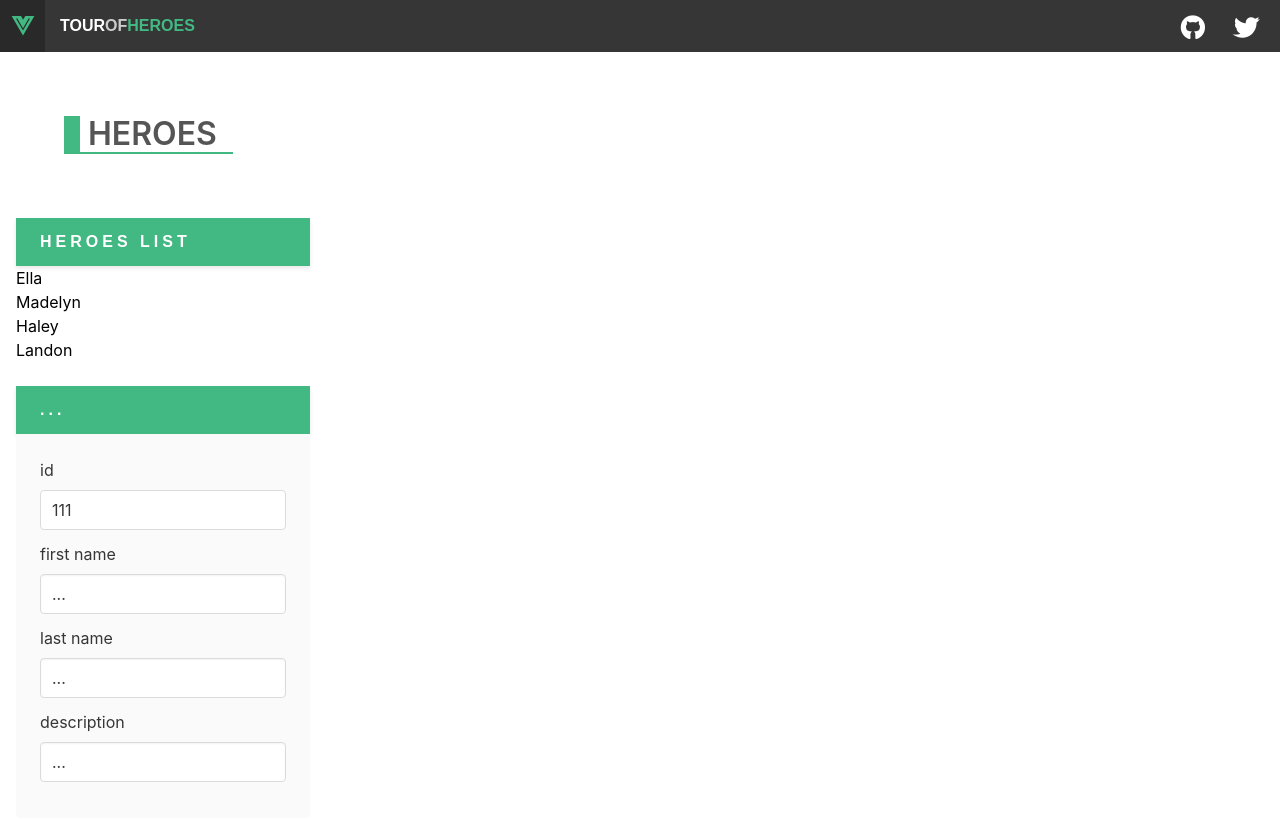
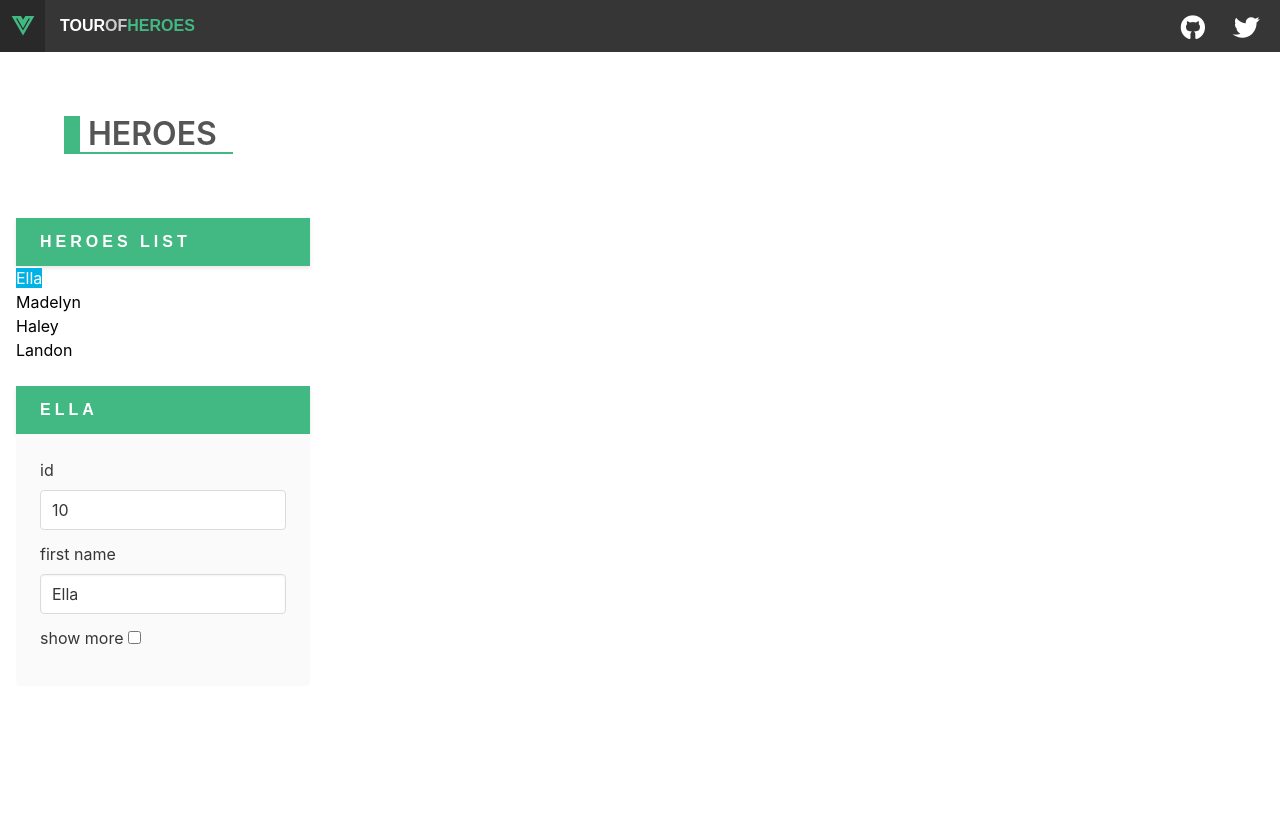
Before and after one commit to CuneytYilmaz/vue-heroes, a Vue app: page / in a window 1280 px wide. Both pictures are taken after a click on the link "Ella". Shown: the top 820 px of the page. Built offline with nearby package versions, Linux system fonts and the light colour scheme.

Commit message:
V-if, V-show, V-for and :key added to this stage

```diff
--- a/src/components/heroes.vue
+++ b/src/components/heroes.vue
@@ -10,14 +10,16 @@
         </header>
         <ul class="list is-hoverable">
             <li v-for="hero in heroes" :key="hero.id">
-                <a class="list-item">
+                <a class="list-item"
+                    @click="selectedHero = hero"
+                    :class="{'is-active' : selectedHero === hero}">
                     <span>{{ hero.firstName }}</span>
                 </a>
             </li>
         </ul>
       </div>
     </div>
-    <div class="columns">
+    <div class="columns" v-if="selectedHero">
       <div class="column is-3">
         <header class="card-header">
           <p class="card-header-title">{{ selectedHero.firstName }}</p>
@@ -39,6 +41,17 @@
               />
             </div>
             <div class="field">
+                <label class="label" for="show">
+                    show more
+                    <input
+                        type="checkbox"
+                        class="is-primary"
+                        id="show"
+                        v-model="showMore"
+                    />
+                </label>
+            </div>
+            <div class="field" v-show="showMore">
               <label class="label" for="lastName">last name</label>
               <input
                 class="input"
@@ -46,7 +59,7 @@
                 v-model="selectedHero.lastName"
               />
             </div>
-            <div class="field">
+            <div class="field" v-show="showMore">
               <label class="label" for="description">description</label>
               <input
                 class="input"
@@ -66,12 +79,8 @@ export default {
   name: 'Heroes',
   data() {
     return {
-      selectedHero: {
-        id: 111,
-        firstName: '...',
-        lastName: '...',
-        description: '...',
-      },
+      selectedHero: undefined,
+      showMore: false,
       heroes: [
         {
           id: 10,
```
